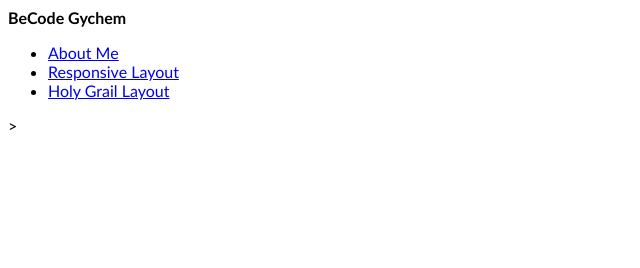
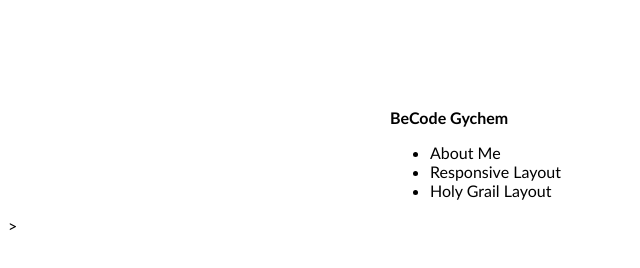
Before and after one commit to gychem/becode, a plain HTML site: page index.html in a window 1280 px wide. Shown: the whole page, without its empty margins (0-640 px from the left). Drawn offline with Linux system fonts and the light colour scheme.

Commit message:
updated style

```diff
--- a/style.css
+++ b/style.css
@@ -1,3 +1,21 @@
 body  {
     font-family: calibri;
+    padding-top: 100px;
 }
+
+ul li a {
+    text-decoration: none;
+    color: black;
+}
+
+ul li a:hover {
+    color: orange;
+}
+
+main {
+    display: flex;
+    flex-direction: column;
+    justify-content: center;
+    margin: 0 auto;
+    width: 500px;
+}
```
